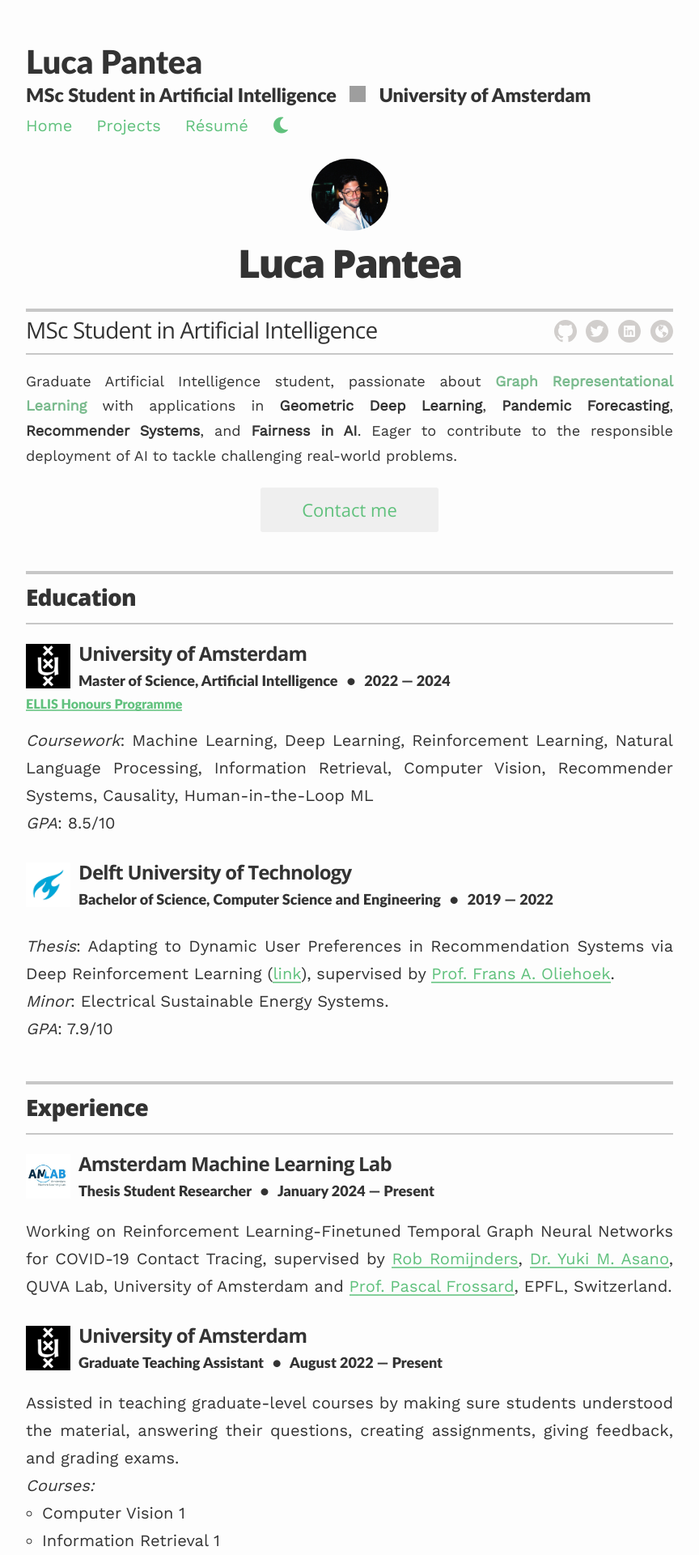
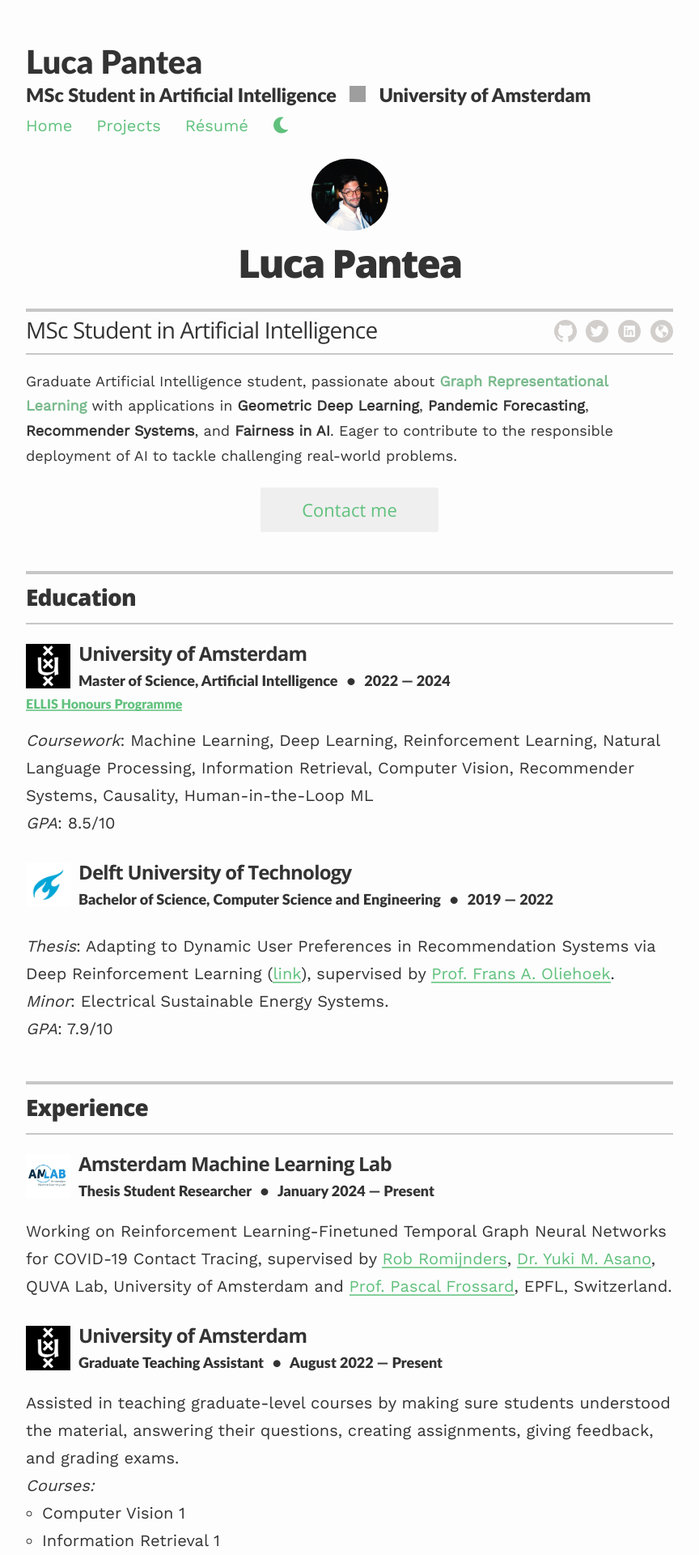
Before and after one commit to lucapantea/lucapantea.github.io, a Jekyll site: the page built from resume/index.html, in a window 1280 px wide. Shown: the top 1920 px of the page at 81% size, without its empty margins (208-1072 px from the left). Built offline with Jekyll 4.4.1, drawn with Linux system fonts in a browser that asks for light colours; nearby versions of some CDN libraries; grey boxes are pictures that could not be loaded.

Commit message:
undo justify

```diff
--- a/_layouts/resume.html
+++ b/_layouts/resume.html
@@ -72,7 +72,7 @@
                 {% include icon-links.html %}
               </div>
 
-              <div class="executive-summary" itemprop="description" style="text-align: justify">
+              <div class="executive-summary" itemprop="description">
                 {{ site.resume_header_intro }}
               </div>
 
@@ -109,7 +109,7 @@
                     <li>{{ award.award }}</li>
                     {% endfor %}
                   </ul>
-                <p class="resume-item-copy" style="text-align: justify;">{{ education.summary }}</p>
+                <p class="resume-item-copy">{{ education.summary }}</p>
               </div>
               {% endfor %}
             </section>
@@ -134,7 +134,7 @@
                   <h4 class="resume-item-details" itemprop="description">{{ job.position }} <span style="margin: 0 7px;">&bull;</span> {{ job.duration }}</h4>
                 </div>
 
-                <p class="resume-item-copy" style="text-align: justify;">{{ job.summary }}</p>
+                <p class="resume-item-copy">{{ job.summary }}</p>
               </div><!-- end of resume-item -->
               {% endfor %}
 
@@ -172,7 +172,7 @@
               </header>
               {% for publication in site.data.publications %}
               <div class="resume-item">
-                <p class="resume-item-copy" style="text-align: justify">{{ publication.citation }}</p>
+                <p class="resume-item-copy">{{ publication.citation }}</p>
               </div>
               {% endfor %}
 
```
